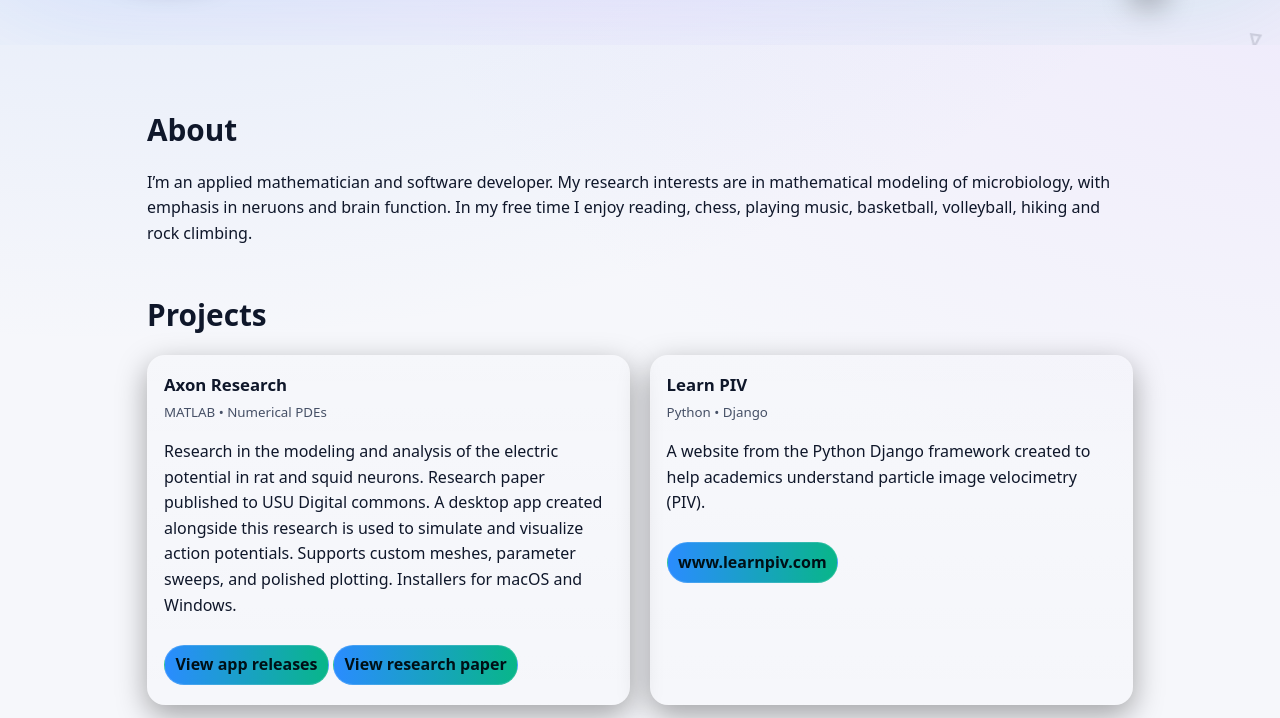
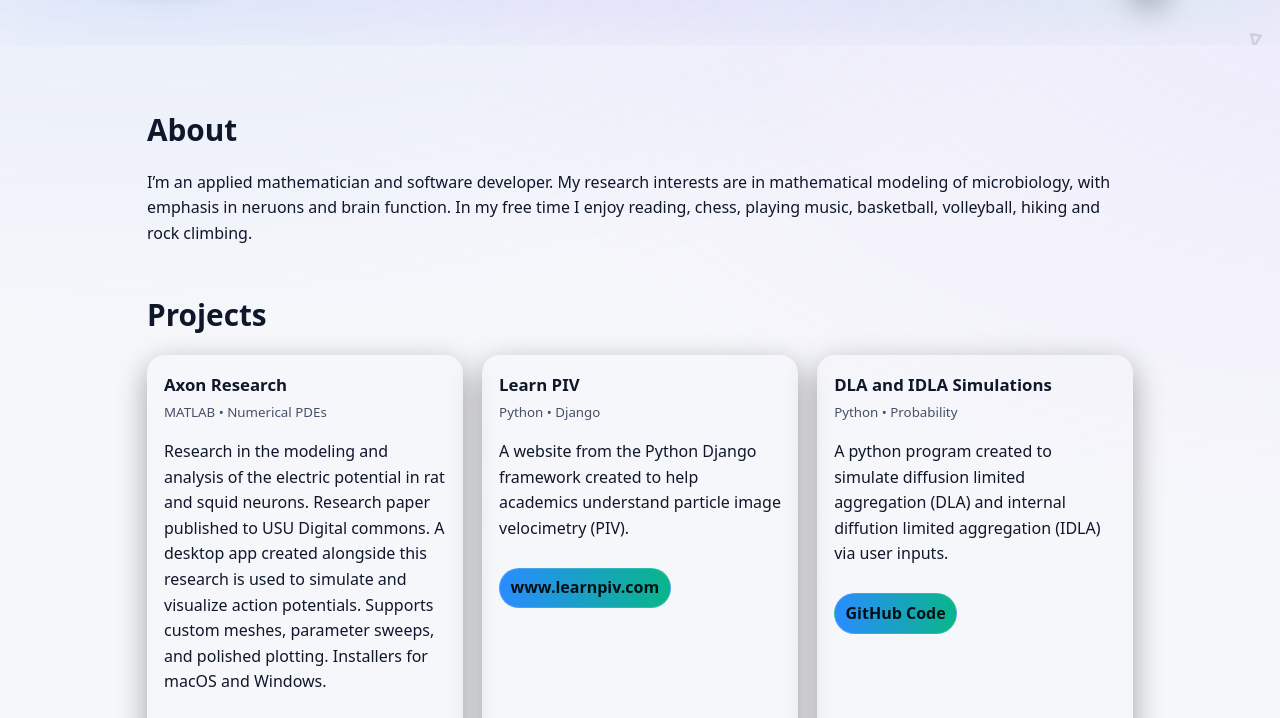
Before and after one commit to Kevin-Jay-Roberts21/Kevin-Jay-Roberts21.github.io, a plain HTML site: page index.html in a window 1280 px wide. Shown: the part 223-941 px from the top of the page. Drawn offline with Linux system fonts and the light colour scheme.

Commit message:
Update index.html

```diff
--- a/index.html
+++ b/index.html
@@ -70,6 +70,17 @@
           <a class="pill" href="http://www.learnpiv.com/" target="_blank" rel="noopener">www.learnpiv.com</a>
         </article>
 
+        <article class="card tilt" tabindex="0">
+          <header class="card-head">
+            <h3>DLA and IDLA Simulations</h3>
+            <small>Python • Probability</small>
+          </header>
+          <p>
+            A python program created to simulate diffusion limited aggregation (DLA) and internal diffution limited aggregation (IDLA) via user inputs.
+          </p>
+          <a class="pill" href="https://github.com/Kevin-Jay-Roberts21/DLA-IDLA-Simulations" target="_blank" rel="noopener">GitHub Code</a>
+        </article>
+
       </div>
     </section>
 
```
